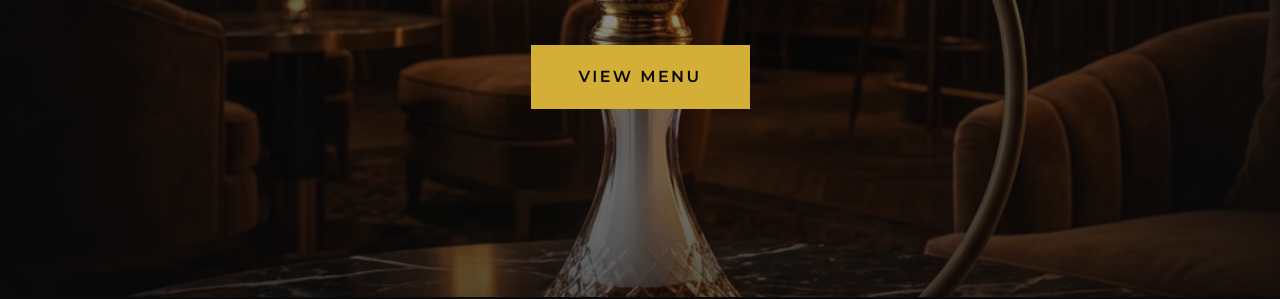
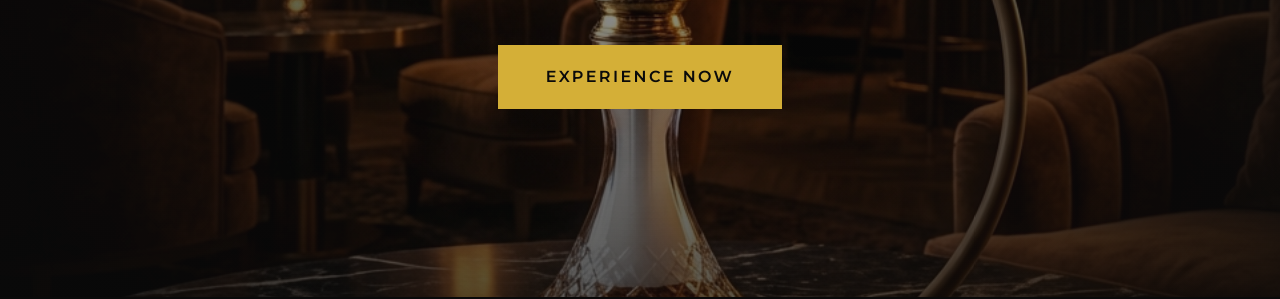
Before and after one commit to pinaame0824/shiisha, a website built with Vite: page index.html in a window 1280 px wide. Shown: the part 503-802 px from the top of the page. Built offline with nearby package versions, Linux system fonts and the light colour scheme.

```diff
--- a/index.html
+++ b/index.html
@@ -46,7 +46,7 @@
                 <h2 class="hero-subtitle">Premium Shisha Experience</h2>
                 <h1 class="hero-title">琥珀色に溶ける、<br>極上の時間を。</h1>
                 <p class="hero-description">都会の喧騒を忘れさせる、洗練された香りと静寂。L'Amisは、あなたの感性を解き放つ隠れ家です。</p>
-                <a href="#menu" class="cta-button">View Menu</a>
+                <a href="#menu" class="cta-button">Experience NOW</a>
             </div>
             <div class="scroll-indicator">
                 <span>Scroll</span>
```
